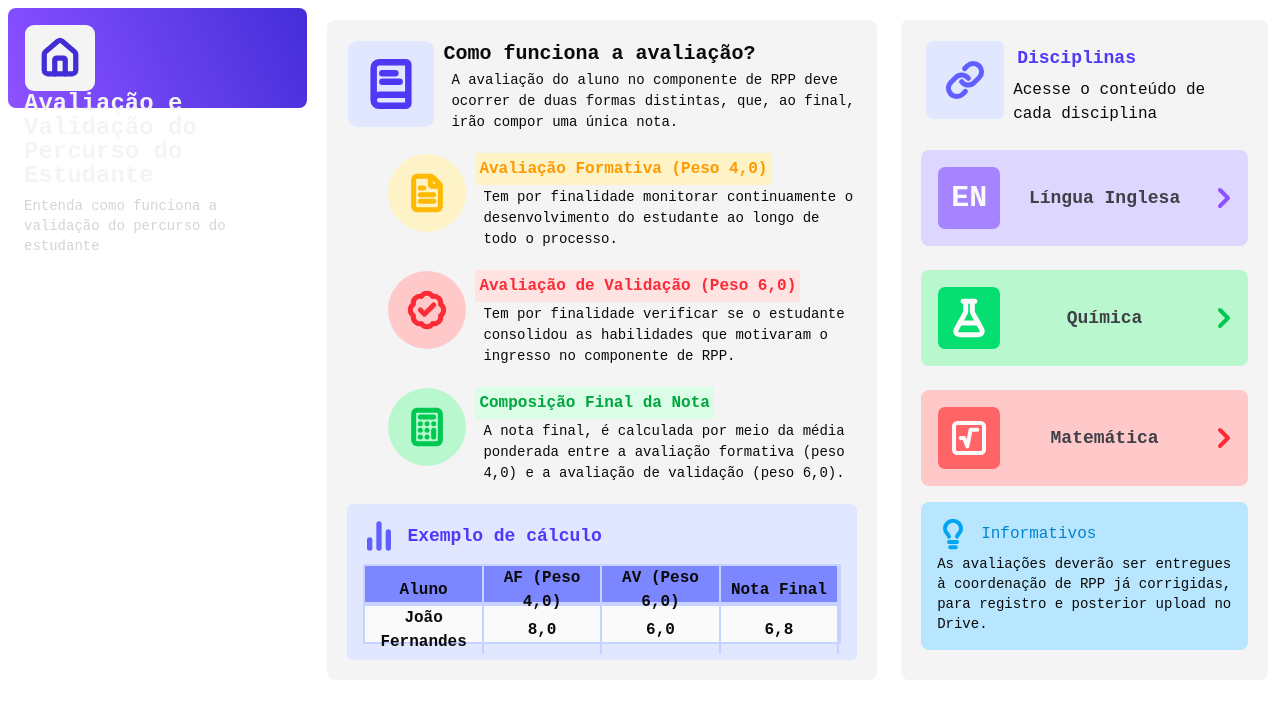
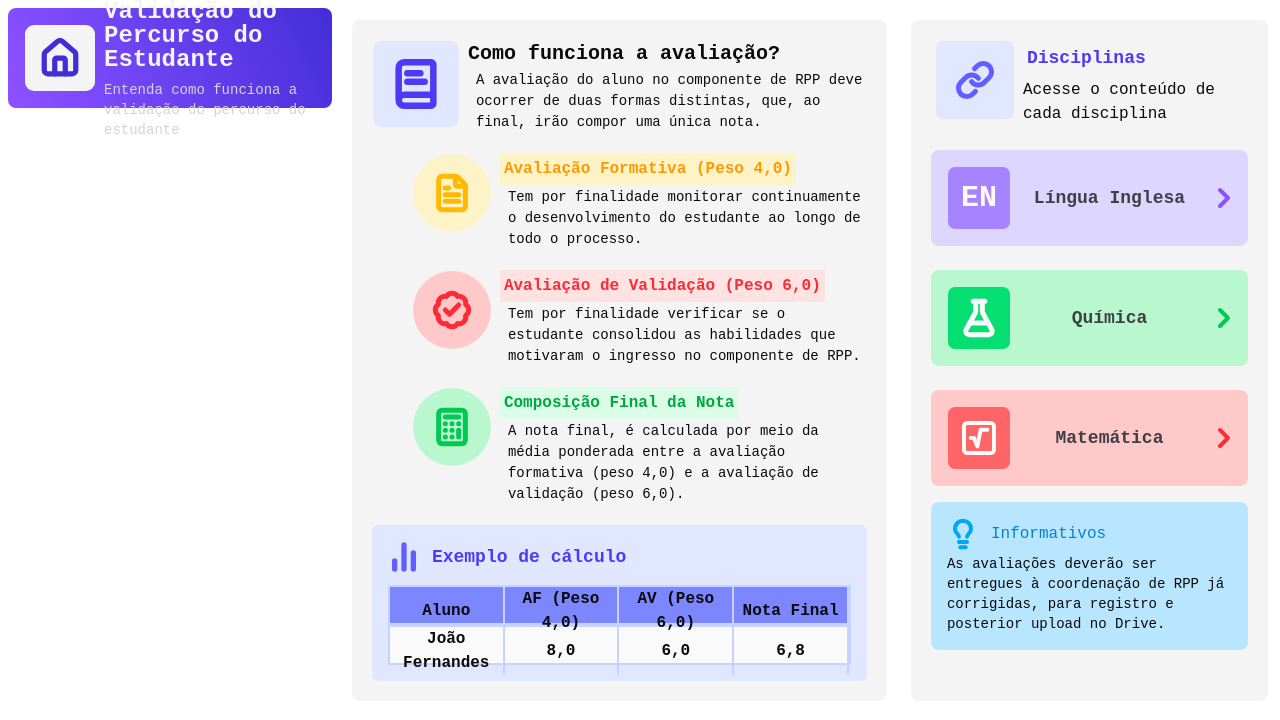
Before and after one commit to JoaoFer-Neto/connectobdulia, a React (Vite) app: page / in a window 1280 px wide. Shown: the top 720 px of the page. Built offline with nearby package versions, Linux system fonts and the light colour scheme.

Commit message:
Correcao bug - flex do header

```diff
--- a/src/App.tsx
+++ b/src/App.tsx
@@ -28,7 +28,7 @@ export function App() {
 				</div>
 			</div>
 			<div className="hidden md:flex">
-				<div className="p-4 h-25 bg-linear-65 from-violet-500 to-indigo-700 m-2 rounded-md items-center gap-2 ">
+				<div className="p-4 h-25 bg-linear-65 from-violet-500 to-indigo-700 m-2 rounded-md items-center flex gap-2 ">
 					<Button className="rounded-lg bg-zinc-100 p-3 center h-full w-18 text-lg">
 						<House strokeWidth={3} className="size-full text-indigo-700" />
 					</Button>
```
